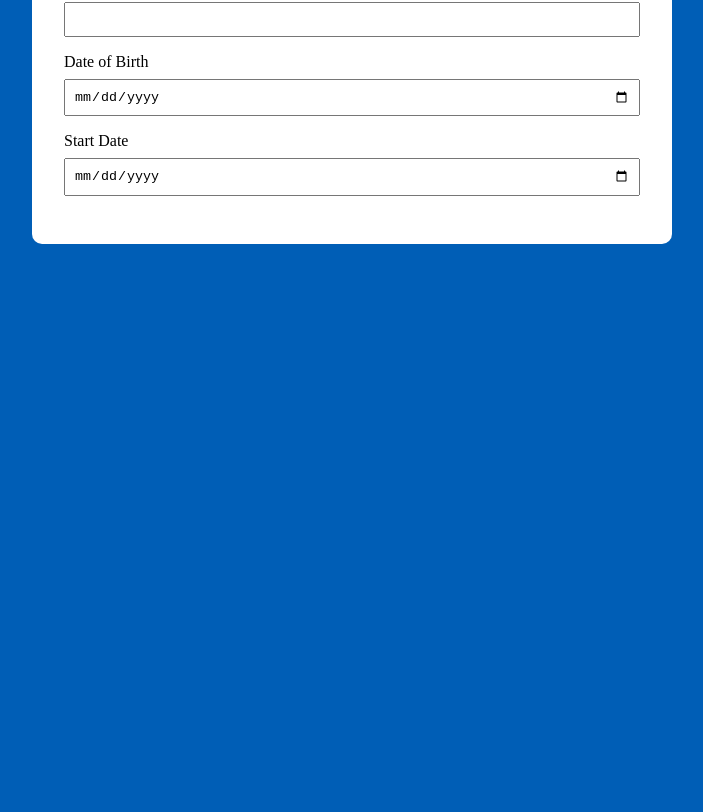
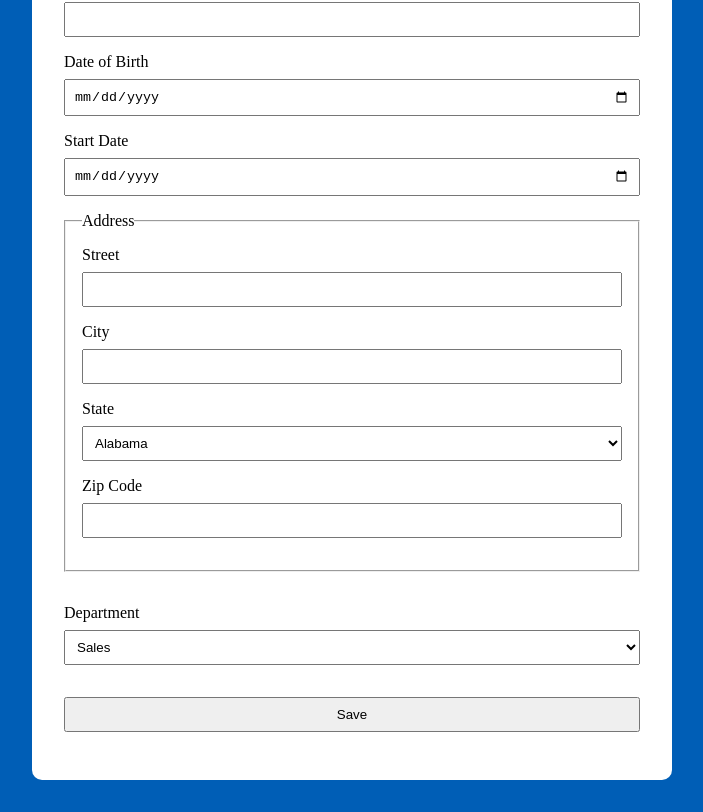
Before and after one commit to proph-dev/project-14-oc, a React (Create React App) app: page / in a window 1280 px wide. Shown: the part 327-1139 px from the top of the page, without its empty margins (288-991 px from the left). Before the commit the page ends 800 px from the top, so only its background shows below. Built offline with nearby package versions, Linux system fonts and the light colour scheme; the HTML template or start-up script is replaced by a standard one.

Commit message:
edit form

```diff
--- a/src/components/createEmployee/Form.tsx
+++ b/src/components/createEmployee/Form.tsx
@@ -17,6 +17,32 @@ export const Form = () => {
 
             <label htmlFor="">Start Date</label>
             <input type="date" />
+
+            <fieldset>
+                <legend>Address</legend>
+                <label htmlFor="">Street</label>
+                <input type="text" />
+
+                <label htmlFor="">City</label>
+                <input type="text" />
+
+                <label htmlFor="">State</label>
+                <select name="state" id="state">
+                    <option value="AL">
+                        Alabama
+                    </option>
+                </select>
+
+                <label htmlFor="">Zip Code</label>
+                <input type="number" />
+            </fieldset>
+
+            <label htmlFor="">Department</label>
+            <select name="" id="">
+                <option value="">Sales</option>
+            </select>
+
+            <input type="submit" value="Save" />
         </form>
     )
 }
--- a/src/components/createEmployee/form.css
+++ b/src/components/createEmployee/form.css
@@ -6,6 +6,7 @@ form {
     background-color: #fff;
     border-radius: 10px;
     padding: 2rem;
+    margin-bottom: 2rem;
 }
 
 form h2 {
@@ -17,8 +18,21 @@ form label {
     margin-bottom: .5rem;
 }
 
-form input {
+form input,
+form select {
     margin-bottom: 1rem;
     padding: .5rem;
     outline: none;
 }
+
+form fieldset {
+    display: flex;
+    flex-direction: column;
+    padding: 1rem;
+    margin-bottom: 2rem;
+}
+
+form input[type="submit"] {
+    margin-top: 1rem;
+    cursor: pointer;
+}
```
